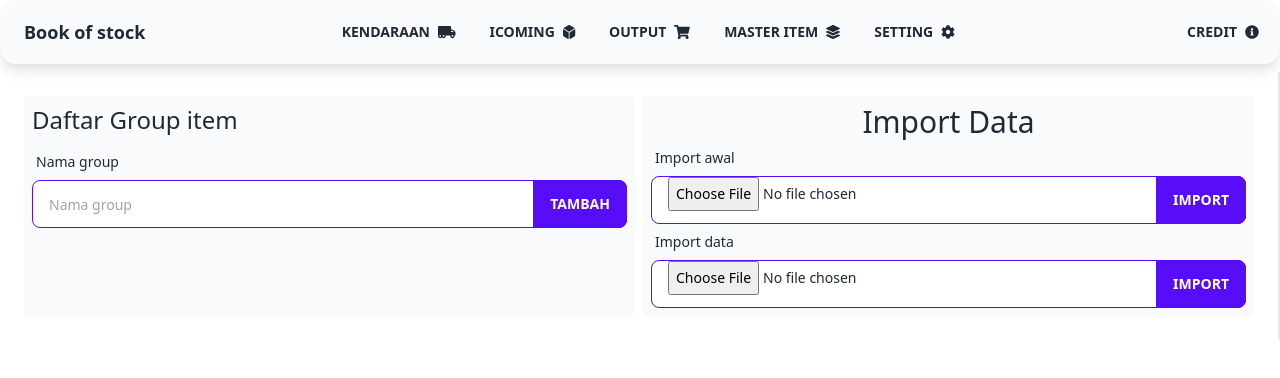
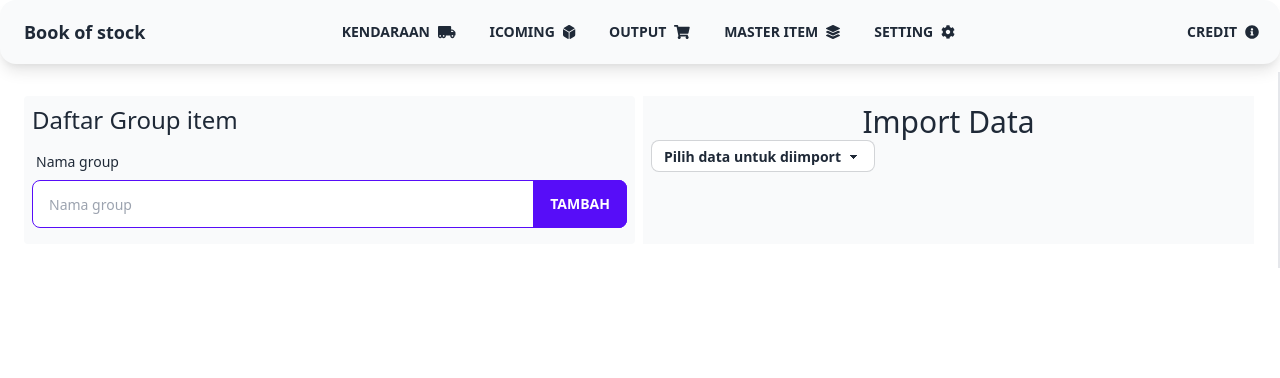
Before and after one commit to rijalBinHusen/minibookstock, a Vue app: page / in a window 1280 px wide. Shown: the top 378 px of the page. Built offline with nearby package versions, Linux system fonts and the light colour scheme; what localbase would draw is missing.

Commit message:
Select input in setting page

```diff
--- a/src/components/elements/Forms/Select.vue
+++ b/src/components/elements/Forms/Select.vue
@@ -11,6 +11,20 @@
 </template>
 
 <script>
+/* Example how to use it
+  <Select
+    value="the value that would emit when the text selected"
+    text="the text that would show as select option"
+    id="yourSelectId"
+    class="your additional class"
+    options="[
+          { id: 'database', title: 'Import database'},
+          { id: 'salesOrder', title: 'Import outstanding SO'}"
+    ]
+    size="small"
+    @selectedd="event when input select change"
+  />
+*/
 export default {
   name: "Select",
   props: {
@@ -25,7 +39,7 @@ export default {
       //options = [{key: "string", {key2: "string2"}}]
       // value = "key"
       // text = "key2"
-    tipe: {
+    size: {
       type: String,
     },
   },
@@ -35,16 +49,16 @@ export default {
       let className = ["select", "select-bordered"];
 
       if (this.class) className.push(this.class.split(" "));
-      if (this.tipe.includes("primary")) className.push("select-primary");
-      if (this.tipe.includes("secondary")) className.push("select-secondary");
-      if (this.tipe.includes("accent")) className.push("select-accent");
-      if (this.tipe.includes("info")) className.push("select-info");
-      if (this.tipe.includes("success")) className.push("select-success");
-      if (this.tipe.includes("warning")) className.push("select-warning");
-      if (this.tipe.includes("error")) className.push("select-error");
-      if (this.tipe.includes("large")) className.push("select-lg");
-      if (this.tipe.includes("small")) className.push("select-sm");
-      if (this.tipe.includes("xsmall")) className.push("select-xs");
+      if (this.size.includes("primary")) className.push("select-primary");
+      if (this.size.includes("secondary")) className.push("select-secondary");
+      if (this.size.includes("accent")) className.push("select-accent");
+      if (this.size.includes("info")) className.push("select-info");
+      if (this.size.includes("success")) className.push("select-success");
+      if (this.size.includes("warning")) className.push("select-warning");
+      if (this.size.includes("error")) className.push("select-error");
+      if (this.size.includes("large")) className.push("select-lg");
+      if (this.size.includes("small")) className.push("select-sm");
+      if (this.size.includes("xsmall")) className.push("select-xs");
 
       return className.join(" ");
     },
--- a/src/form/Vehicles.vue
+++ b/src/form/Vehicles.vue
@@ -13,14 +13,14 @@
               <!-- NO DO -->
             <Input
               label="Nomor DO"
-              @send="incoming.idPaper = $event"
+              @send="noDO = $event"
               placeholder="Masukkan nomor DO"
               tipe="primary"
             />
               <!-- NO SO -->
             <Input
               label="Nomor SO"
-              @send="incoming.handed = $event"
+              @send="noSO = $event"
               placeholder="Masukkan Nomor SO"
               tipe="primary"
             />
@@ -30,21 +30,21 @@
               <!-- PLAT NOMOR -->
             <Input
               label="Plat nomor"
-              @send="mutation.item = $event"
+              @send="platNomor = $event"
               placeholder="Masukkan plat nomor"
               tipe="primary"
               />
                 <!-- CUSTOMER -->
             <Input
               label="Customer"
-              @send="mutation.qty = $event"
+              @send="customer = $event"
               placeholder="Nama Customer"
               tipe="primary"
             />
               <!-- REGISTER -->
             <Input
               label="Register"
-              @send="tgl = $event"
+              @send="register"
               placeholder="Register"
               tipe="primary"
             />
@@ -57,71 +57,22 @@
       </div>
   </template>
 
-  <script>
+  <script setup>
   import datePicker from "vue3-datepicker";
-  import Select from "../components/elements/Forms/Select.vue";
-  import Input from "../components//elements/Forms/Input.vue";
-  import Button from "../components//elements/Button.vue";
-  import Table from "../components//elements/Table.vue";
+  import Select from "@/components/elements/Forms/Select.vue";
+  import Input from "@/components//elements/Forms/Input.vue";
+  import Button from "@/components//elements/Button.vue";
+  import Table from "@/components//elements/Table.vue";
+  import { ref } from 'vue'
 
-  export default {
-    name: "IncomingForm",
-    data() {
-      return {
-          datetime: new Date(),
-          incoming: {
-              idPaper: "",
-              comeFrom: "",
-              handed: "",
-              received: "",
-              detail: "",
-              responsible: "",
-          },
-          mutation: {
-              date: new Date(),
-              shift: "",
-              parent: "",
-              type: "",
-              location: "",
-              item: "",
-              qty: "",
-          },
-      };
-    },
-    methods: {
-      save() {
-        this.$store.dispatch("Incoming/append", {
-          tanggal: this.tanggal,
-          shift: this.shift,
-          come: this.come,
-          paperId: this.paperId,
-          handBy: this.handBy,
-          received: this.received,
-          items: this.items,
-        });
-      },
-      add() {
-        if (this.item && this.qty && this.tgl)
-          this.items.unshift({
-            item: this.item,
-            qty: this.qty,
-            tgl: this.tgl,
-          });
-      },
-    },
-    components: {
-      Select,
-      Input,
-      Button,
-      Table,
-      datePicker,
-    },
-    mounted() {
-      this.$store.state.form.document
-          ? console.log(this.$store.getters["Mutation/incomingId"](
-              this.$store.state.form.document
-          ))
-          : ""
-    },
-  };
+  // <!-- NO DO -->
+  const noDO = ref(null);
+  // <!-- NO SO -->
+  const noSO = ref(null)
+  // <!-- REGISTER -->
+  const register = ref(null)
+  // <!-- PLAT NOMOR -->
+  const platNomor = ref(null)
+  // <!-- CUSTOMER -->
+  const customer = ref(null)
   </script>
--- a/src/pages/Setting.vue
+++ b/src/pages/Setting.vue
@@ -2,22 +2,56 @@
   <div class="border-r-2 p-6 min-h-full flex gap-2">
     <!-- <component :is="activeComponent"></component> -->
     <ListGroup />
-    <Importer @form="$emit('form', $event)" />
+    <div class="bg-base-200 w-6/12 p-2">
+    <p class="text-3xl text-center">Import Data</p>
+    <Select
+      value="id"
+      text="title"
+      id="data_to_import"
+      :options="listImportData"
+      size="small"
+      class="w-56"
+      @selectedd="selectedImportType = $event"
+    />
+      <Input
+        v-if="labelImport"
+        type="file"
+        tipe="primary"
+        accept=".js"
+        :label="labelImport"
+        button="Import"
+        ref="importerField"
+      />
+        <!-- @change="impor($event)" -->
+  </div>
   </div>
 </template>
 
-<script>
+<script setup>
 import ListGroup from "../components/parts/ListGroup.vue";
-import Importer from "../components/parts/Importer.vue";
+// import Importer from "../components/parts/Importer.vue";
+import Input from "../components/elements/Forms/Input.vue";
+import Select from "../components/elements/Forms/Select.vue";
+import { computed, ref } from "vue";
 
-export default {
-  name: "Setting",
-  data() {
-    return {};
-  },
-  components: {
-    ListGroup,
-    Importer,
-  },
-};
+const listImportData = [
+          { id: null, title: 'Pilih data untuk diimport'},
+          { id: 'database', title: 'Database'},
+          { id: 'salesOrder', title: 'Outstanding SO'}
+        ]
+
+const selectedImportType = ref(null)
+
+// the label that would show in input type file
+const labelImport = computed(() => {
+  console.log(selectedImportType.value)
+  // if the selected import just selected
+  if(selectedImportType.value) {
+    // find the id of selected import
+    const findList = listImportData.find((list) => list.id === selectedImportType.value)
+    // return label
+    return 'Import '+ findList.title
+  }
+})
+
 </script>
--- a/vite.config.js
+++ b/vite.config.js
@@ -1,5 +1,6 @@
 import { defineConfig } from "vite";
 import vue from "@vitejs/plugin-vue";
+import path from 'path'
 
 // https://vitejs.dev/config/
 export default defineConfig({
@@ -7,4 +8,9 @@ export default defineConfig({
   server: {
     host: true,
   },
+  resolve: {
+    alias: {
+      '@': path.resolve('src'),
+    }
+  }
 });
```
